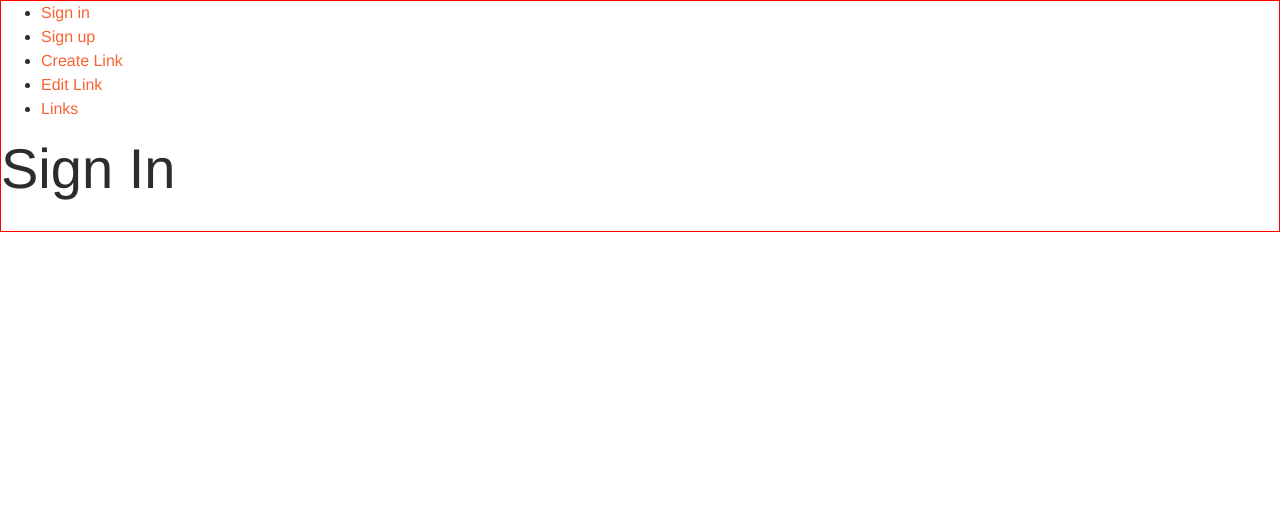
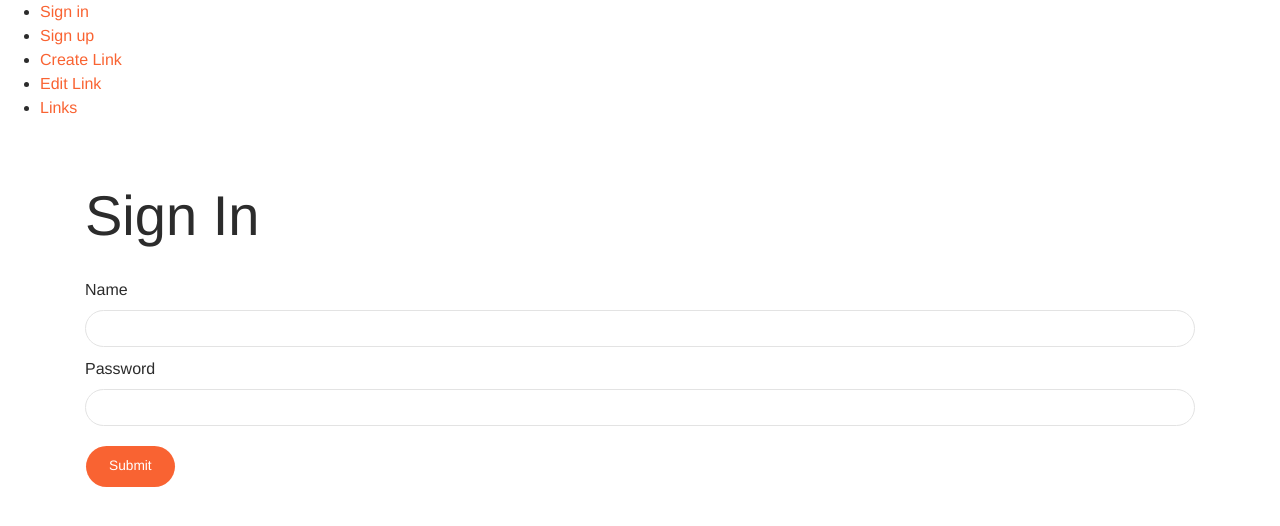
Before and after one commit to thiagocdn/MaratonaJS-Javascript-NodeJS-ReactJS, a React (Create React App) app in the folder frontend/: page /sign-in in a window 1280 px wide. Shown: the top 526 px of the page. Built offline with nearby package versions, Linux system fonts and the light colour scheme.

Commit message:
criado tela de sign in

```diff
--- a/frontend/src/App.js
+++ b/frontend/src/App.js
@@ -1,5 +1,6 @@
 import React from 'react';
 import { BrowserRouter, Switch, Route, Link } from 'react-router-dom';
+import SignIn from './screens/SignIn';
 
 const App = () => {
   return (
@@ -16,7 +17,7 @@
           </ul>
         </nav>
         <Switch>
-          <Route path='/sign-in'><h1>Sign In</h1></Route>
+          <Route path='/sign-in'><SignIn /></Route>
           <Route path='/sign-up'><h1>Sign up</h1></Route>
 
           <Route path='/manage/links/create'><h1>Create Link</h1></Route>
--- /dev/null
+++ b/frontend/src/screens/SignIn/index.js
@@ -0,0 +1,26 @@
+import React from 'react';
+
+const SignIn = () => {
+  return(
+    <div className="container h-100 pt-5">
+      <h1>Sign In</h1>
+      <div className="d-flex flex-column h-100">
+        <form>
+          <div className="form-group">
+            <label>Name</label>
+            <input type="text" className="form-control"/>
+          </div>
+          <div className="form-group">
+            <label>Password</label>
+            <input type="password" className="form-control"/>
+          </div>
+          <div>
+            <button className="btn btn-primary btn-round">Submit</button>
+          </div>
+        </form>
+      </div>
+    </div>
+  )
+};
+
+export default SignIn;
--- a/frontend/src/styles/main.scss
+++ b/frontend/src/styles/main.scss
@@ -1,6 +1,2 @@
 @import 'node_modules/bootstrap/scss/bootstrap.scss';
 @import './now-ui-kit.scss';
-
-body {
-  border: solid 1px red;
-}
```
